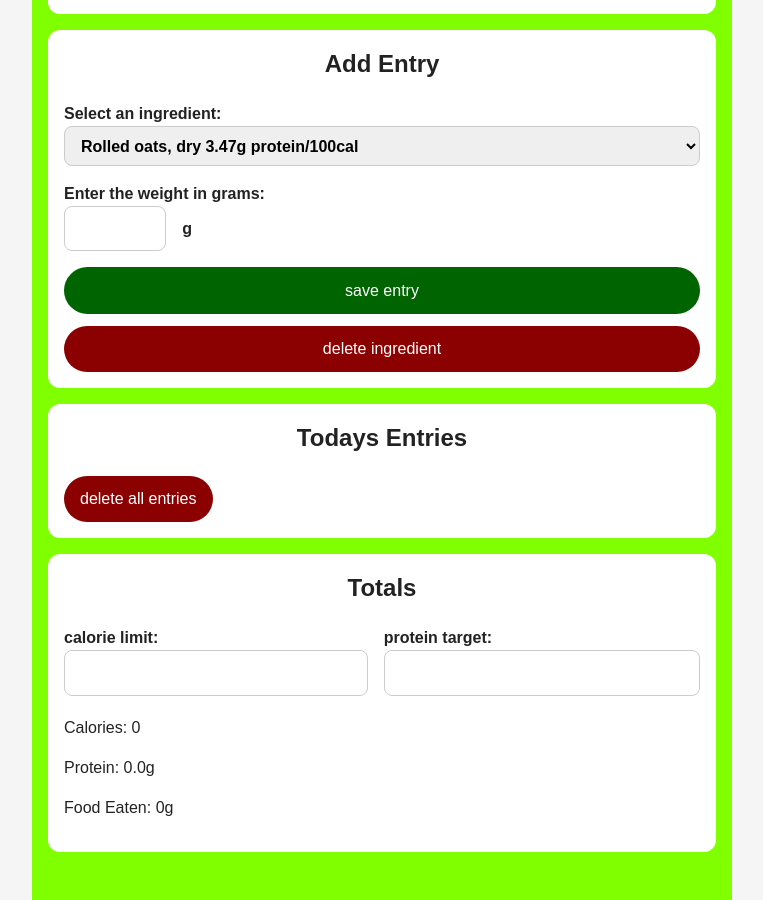
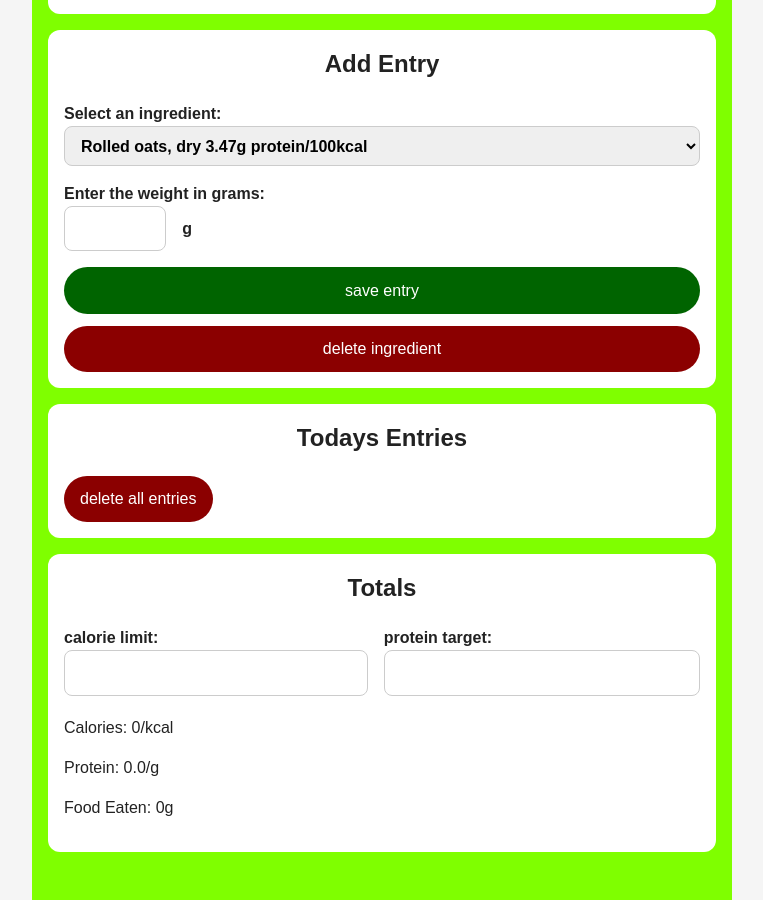
Before and after one commit to GrowYourOwnFreedom/protein-tracker, a React (Vite) app: page / in a window 1280 px wide. Shown: the part 392-1292 px from the top of the page, without its empty margins (258-1021 px from the left). Built offline with nearby package versions, Linux system fonts and the light colour scheme.

Commit message:
moved target state into app and extracted protein efficency function

```diff
--- a/src/AddEntryForm.jsx
+++ b/src/AddEntryForm.jsx
@@ -1,9 +1,6 @@
 import { useState } from "react";
-function AddEntryForm({
-    ingredients,
-    addEntry,
-    deleteIngredient
-}) {
+import { getProteinEfficiency } from "./nutritonUtils";
+function AddEntryForm({ ingredients, addEntry, deleteIngredient }) {
     const [selectedIngredient, setSelectedIngredient] = useState("");
     const [ingredientWeight, setIngredientWeight] = useState("");
     const [weightInputError, setWeightInputError] = useState("");
@@ -36,7 +33,7 @@ function AddEntryForm({
             calories,
             protein,
         };
-        addEntry(newEntry)
+        addEntry(newEntry);
 
         setIngredientWeight("");
     };
@@ -52,7 +49,7 @@ function AddEntryForm({
                 `Are you sure you want to permanently delete the ingredient ${deletedIngredient.name} from your list?`,
             )
         ) {
-            deleteIngredient(updatedIngredients)
+            deleteIngredient(updatedIngredients);
         }
     };
 
@@ -69,18 +66,17 @@ function AddEntryForm({
                         value={selectedIngredient}
                     >
                         {ingredients.map((ingredient) => {
-                            const proteinPerCalorie =
-                                (ingredient.proteinPer100g /
-                                    ingredient.caloriesPer100g) *
-                                100;
                             return (
                                 <option
                                     key={ingredient.id}
                                     value={ingredient.id}
                                 >
                                     {ingredient.name}{" "}
-                                    {proteinPerCalorie.toFixed(2)}g
-                                    protein/100cal
+                                    {getProteinEfficiency(
+                                        ingredient.caloriesPer100g,
+                                        ingredient.proteinPer100g,
+                                    ).toFixed(2)}
+                                    g protein/100kcal
                                 </option>
                             );
                         })}
@@ -96,7 +92,7 @@ function AddEntryForm({
                             onChange={(e) =>
                                 setIngredientWeight(e.target.value)
                             }
-                            ></input>{" "}
+                        ></input>{" "}
                         g
                     </div>
                     {weightInputError && (
@@ -119,4 +115,4 @@ function AddEntryForm({
     );
 }
 
-export default AddEntryForm
+export default AddEntryForm;
--- a/src/App.jsx
+++ b/src/App.jsx
@@ -5,10 +5,14 @@ import { useState, useEffect } from "react";
 import AddEntryForm from "./AddEntryForm";
 import AddIngredientForm from "./AddIngredientForm";
 import {
+    fetchCalorieLimit,
     fetchEntries,
     fetchIngredients,
+    fetchProteinTarget,
+    updateCaloreLimit,
     updateEntries,
     updateIngredients,
+    updateProteinTarget,
 } from "./storageUtils";
 
 const baseIngredients = [
@@ -46,7 +50,11 @@ const baseIngredients = [
 
 function App() {
     const [entries, setEntries] = useState(fetchEntries);
-    const [ingredients, setIngredients] = useState(()=>fetchIngredients(baseIngredients));
+    const [ingredients, setIngredients] = useState(() =>
+        fetchIngredients(baseIngredients),
+    );
+    const [calorieLimit, setCalorieLimit] = useState(fetchCalorieLimit);
+    const [proteinTarget, setProteinTarget] = useState(fetchProteinTarget);
 
     useEffect(() => {
         updateEntries(entries);
@@ -55,6 +63,14 @@ function App() {
     useEffect(() => {
         updateIngredients(ingredients);
     }, [ingredients]);
+
+     useEffect(() => {
+        updateCaloreLimit(calorieLimit);
+    }, [calorieLimit]);
+
+    useEffect(() => {
+        updateProteinTarget(proteinTarget);
+    }, [proteinTarget]);
 
     function addIngredient(newIngredient) {
         const newIngredients = [...ingredients, newIngredient];
@@ -92,7 +108,13 @@ function App() {
                 deleteEntry={deleteEntry}
                 deleteAllEntries={deleteAllEntries}
             />
-            <TotalsPanel entries={entries} />
+            <TotalsPanel
+                entries={entries}
+                calorieLimit={calorieLimit}
+                setCalorieLimit={setCalorieLimit}
+                proteinTarget={proteinTarget}
+                setProteinTarget={setProteinTarget}
+            />
         </div>
     );
 }
--- a/src/TotalsPanel.jsx
+++ b/src/TotalsPanel.jsx
@@ -1,27 +1,17 @@
-import { useEffect, useState } from "react";
-import {
-    fetchCalorieLimit,
-    fetchProteinTarget,
-    updateCaloreLimit,
-    updateProteinTarget,
-} from "./storageUtils";
 
-function TotalsPanel({ entries }) {
-    const [calorieLimit, setCalorieLimit] = useState(fetchCalorieLimit);
-    const [proteinTarget, setProteinTarget] = useState(fetchProteinTarget);
 
-    useEffect(() => {
-        updateCaloreLimit(calorieLimit);
-    }, [calorieLimit]);
-    useEffect(() => {
-        updateProteinTarget(proteinTarget);
-    }, [proteinTarget]);
+
+function TotalsPanel({ entries,calorieLimit,setCalorieLimit,proteinTarget,setProteinTarget }) {
+
+
 
     const totals = {
         weight: 0,
         calories: 0,
         protein: 0,
+
     };
+
 
     return (
         <section>
@@ -47,8 +37,8 @@ function TotalsPanel({ entries }) {
                 totals.protein = totals.protein + entry.protein;
                 totals.weight = totals.weight + entry.weight;
             })}
-            <p>Calories: {totals.calories.toFixed(0)}</p>
-            <p>Protein: {totals.protein.toFixed(1)}g</p>
+            <p>Calories: {totals.calories.toFixed(0)}/{calorieLimit}kcal</p>
+            <p>Protein: {totals.protein.toFixed(1)}/{proteinTarget}g</p>
             <p>Food Eaten: {totals.weight.toFixed(0)}g</p>
         </section>
     );
--- /dev/null
+++ b/src/nutritonUtils.js
@@ -0,0 +1,7 @@
+function getProteinEfficiency(calories, protein) {
+    if (!calories || !protein) {
+        return 0;
+    }
+    return (protein / calories) * 100;
+}
+ export {getProteinEfficiency}
```
